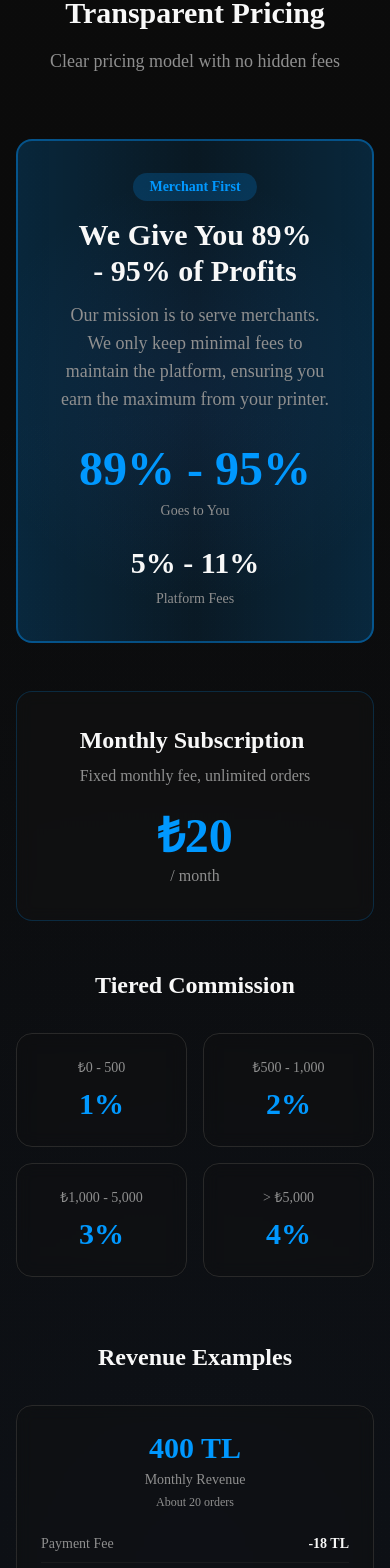
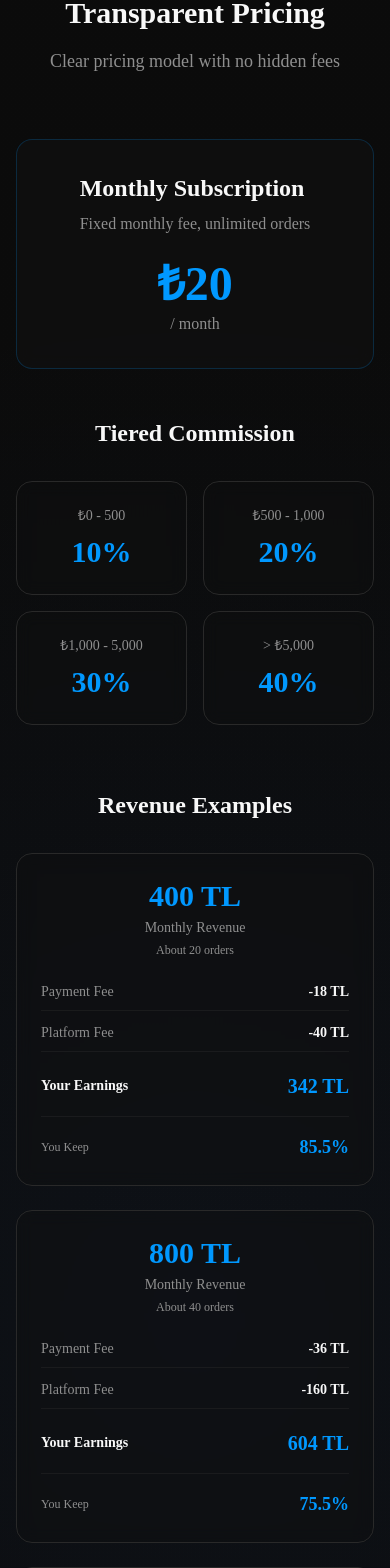
Before and after one commit to sulaymanyf/kolayaz-loading-page, a Next.js app: page / in a window 390 px wide. Shown: the part 6112-7680 px from the top of the page. Built offline with nearby package versions, Linux system fonts and the light colour scheme.

Commit message:
修改土耳其文案

```diff
--- a/components/pricing.tsx
+++ b/components/pricing.tsx
@@ -4,18 +4,18 @@ import { Check } from "lucide-react"
 import { useTranslation } from "@/lib/i18n"
 
 function calculateEarnings(monthlyRevenue: number, orderCount: number) {
-  let commissionRate = 0.01 // 1%
+  let commissionRate = 0.1 // 1%
   if (monthlyRevenue > 5000) {
-    commissionRate = 0.04 // 4%
+    commissionRate = 0.4 // 4%
   } else if (monthlyRevenue > 1000) {
-    commissionRate = 0.03 // 3%
+    commissionRate = 0.3 // 3%
   } else if (monthlyRevenue > 500) {
-    commissionRate = 0.02 // 2%
+    commissionRate = 0.2 // 2%
   }
 
   const avgOrderAmount = monthlyRevenue / orderCount
   const totalPaymentFees = orderCount * (avgOrderAmount * 0.02 + 0.5)
-  const totalPlatformFee = monthlyRevenue * commissionRate + 20
+  const totalPlatformFee = monthlyRevenue * commissionRate
   const merchantEarnings = monthlyRevenue - totalPaymentFees - totalPlatformFee
 
   return {
@@ -43,10 +43,10 @@ export function Pricing() {
   }))
 
   const commissionRates = [
-    { range: t.pricing.commission.tier1.split(":")[0], rate: "1%" },
-    { range: t.pricing.commission.tier2.split(":")[0], rate: "2%" },
-    { range: t.pricing.commission.tier3.split(":")[0], rate: "3%" },
-    { range: t.pricing.commission.tier4.split(":")[0], rate: "4%" },
+    { range: t.pricing.commission.tier1.split(":")[0], rate: "10%" },
+    { range: t.pricing.commission.tier2.split(":")[0], rate: "20%" },
+    { range: t.pricing.commission.tier3.split(":")[0], rate: "30%" },
+    { range: t.pricing.commission.tier4.split(":")[0], rate: "40%" },
   ]
 
   return (
@@ -60,31 +60,31 @@ export function Pricing() {
             <p className="text-muted-foreground text-lg max-w-2xl mx-auto text-balance">{t.pricing.subtitle}</p>
           </div>
 
-          <div className="max-w-4xl mx-auto mb-12">
-            <div className="relative bg-gradient-to-r from-primary/20 via-primary/10 to-primary/20 border-2 border-primary/40 rounded-2xl p-8 overflow-hidden">
-              <div className="absolute inset-0 bg-[radial-gradient(circle_at_50%_50%,rgba(59,130,246,0.1),transparent_70%)]" />
-              <div className="relative z-10 text-center">
-                <div className="inline-block bg-primary/20 text-primary px-4 py-1 rounded-full text-sm font-semibold mb-4">
-                  {t.pricing.merchantValue.badge}
-                </div>
-                <h3 className="text-3xl md:text-4xl font-bold mb-3 text-balance">{t.pricing.merchantValue.title}</h3>
-                <p className="text-lg text-muted-foreground max-w-2xl mx-auto text-balance">
-                  {t.pricing.merchantValue.description}
-                </p>
-                <div className="flex flex-wrap items-center justify-center gap-6 md:gap-12 mt-8">
-                  <div className="text-center">
-                    <div className="text-5xl md:text-6xl font-bold text-primary mb-2">89% - 95%</div>
-                    <div className="text-sm text-muted-foreground">{t.pricing.merchantValue.profitShare}</div>
-                  </div>
-                  <div className="hidden md:block w-px h-16 bg-border" />
-                  <div className="text-center">
-                    <div className="text-3xl md:text-4xl font-bold mb-2">5% - 11%</div>
-                    <div className="text-sm text-muted-foreground">{t.pricing.merchantValue.platformFee}</div>
-                  </div>
-                </div>
-              </div>
-            </div>
-          </div>
+          {/*<div className="max-w-4xl mx-auto mb-12">*/}
+          {/*  <div className="relative bg-gradient-to-r from-primary/20 via-primary/10 to-primary/20 border-2 border-primary/40 rounded-2xl p-8 overflow-hidden">*/}
+          {/*    <div className="absolute inset-0 bg-[radial-gradient(circle_at_50%_50%,rgba(59,130,246,0.1),transparent_70%)]" />*/}
+          {/*    <div className="relative z-10 text-center">*/}
+          {/*      <div className="inline-block bg-primary/20 text-primary px-4 py-1 rounded-full text-sm font-semibold mb-4">*/}
+          {/*        {t.pricing.merchantValue.badge}*/}
+          {/*      </div>*/}
+          {/*      <h3 className="text-3xl md:text-4xl font-bold mb-3 text-balance">{t.pricing.merchantValue.title}</h3>*/}
+          {/*      <p className="text-lg text-muted-foreground max-w-2xl mx-auto text-balance">*/}
+          {/*        {t.pricing.merchantValue.description}*/}
+          {/*      </p>*/}
+          {/*      <div className="flex flex-wrap items-center justify-center gap-6 md:gap-12 mt-8">*/}
+          {/*        <div className="text-center">*/}
+          {/*          <div className="text-5xl md:text-6xl font-bold text-primary mb-2">89% - 95%</div>*/}
+          {/*          <div className="text-sm text-muted-foreground">{t.pricing.merchantValue.profitShare}</div>*/}
+          {/*        </div>*/}
+          {/*        <div className="hidden md:block w-px h-16 bg-border" />*/}
+          {/*        <div className="text-center">*/}
+          {/*          <div className="text-3xl md:text-4xl font-bold mb-2">5% - 11%</div>*/}
+          {/*          <div className="text-sm text-muted-foreground">{t.pricing.merchantValue.platformFee}</div>*/}
+          {/*        </div>*/}
+          {/*      </div>*/}
+          {/*    </div>*/}
+          {/*  </div>*/}
+          {/*</div>*/}
 
           <div className="max-w-4xl mx-auto mb-12">
             <div className="bg-card/50 backdrop-blur-sm border border-primary/20 rounded-2xl p-8">
@@ -172,18 +172,19 @@ export function Pricing() {
                   <Check className="w-5 h-5 text-primary flex-shrink-0 mt-0.5" />
                   <div>
                     <div className="font-semibold mb-1">{t.pricing.examples.paymentFee}</div>
-                    <div className="text-sm text-muted-foreground">{t.pricing.fees.payment}</div>
+                    <div className="bg-gray-200 text-muted-foreground  text-xl p-2 rounded">{t.pricing.fees.payment}</div>
                   </div>
                 </div>
                 <div className="flex gap-3">
                   <Check className="w-5 h-5 text-primary flex-shrink-0 mt-0.5" />
                   <div>
                     <div className="font-semibold mb-1">{t.pricing.examples.commission}</div>
-                    <div className="text-sm text-muted-foreground">{t.pricing.fees.commission}</div>
+                    <div className="text-muted-foreground">{t.pricing.fees.commission}</div>
+
                   </div>
                 </div>
                 <div className="flex gap-3">
-                  <Check className="w-5 h-5 text-primary flex-shrink-0 mt-0.5" />
+                <Check className="w-5 h-5 text-primary flex-shrink-0 mt-0.5" />
                   <div>
                     <div className="font-semibold mb-1">{t.pricing.subscription.title}</div>
                     <div className="text-sm text-muted-foreground">
--- a/lib/i18n.tsx
+++ b/lib/i18n.tsx
@@ -483,8 +483,8 @@ const translations: Record<Language, Translations> = {
       printing: "Yazdırılıyor"
     },
     stats: {
-      printers: "Çevrimiçi Yazıcılar",
-      users: "Aktif Kullanıcılar",
+      printers: "Çevrimiçi Yazıcı",
+      users: "Aktif Kullanıcı",
       revenue: "Cihaz Sahibi Geliri",
       satisfaction: "Memnuniyet Oranı",
     },
@@ -493,7 +493,7 @@ const translations: Record<Language, Translations> = {
       subtitle: "Akıllı teknoloji destekli paylaşımlı yazdırma platformu, yazdırmayı basit ve verimli hale getirir",
       location: {
         title: "Akıllı Konum",
-        description: "Yakındaki yazıcıları gerçek zamanlı görüntüleyin! Doğru navigasyon, 5 dakika yürüme mesafesinde",
+        description: "Yakındaki yazıcıları gerçek zamanlı görüntüleyin! Size en yakın yazıcıları hızlıca bulun.",
       },
       security: {
         title: "Güvenli & Güvenilir",
@@ -501,7 +501,7 @@ const translations: Record<Language, Translations> = {
       },
       instant: {
         title: "Anında Yazdır",
-        description: "Yükleyin ve hemen yazdırın, beklemeye gerek yok, birden fazla dosya formatını destekler",
+        description: "Dosyanızı yükleyin ve hemen yazdırın, beklemeye gerek yok, birden fazla dosya formatını destekler",
       },
       wallet: {
         title: "Şeffaf Kazançlar",
@@ -527,7 +527,7 @@ const translations: Record<Language, Translations> = {
         step2Title: "Belge Yükle",
         step2Desc: "Dosyaları seçin, yazdırma parametrelerini ayarlayın, tek tıkla gönderin",
         step3Title: "Teslim Al",
-        step3Desc: "Yazdırma noktasına gidin, kodu tarayın ve alın, kolay tamamlama",
+        step3Desc: "Yazdırma noktasına gidin, kodu tarayın ve çıktınızı kolayca teslim alın.",
       },
       ownerSteps: {
         step1Title: "Cihaz Kaydı",
@@ -574,8 +574,8 @@ const translations: Record<Language, Translations> = {
       },
       fees: {
         title: "Ücret Detayları",
-        payment: "İşlemin %2'si + sipariş başına ₺0,5",
-        commission: "Komisyon oranı gelir arttıkça azalır",
+        payment: "İlk 3 ay sıfır komisyon!",
+        commission: "Satıcı memnuniyeti odaklı komisyon oranları",
       },
     },
     cta: {
```
